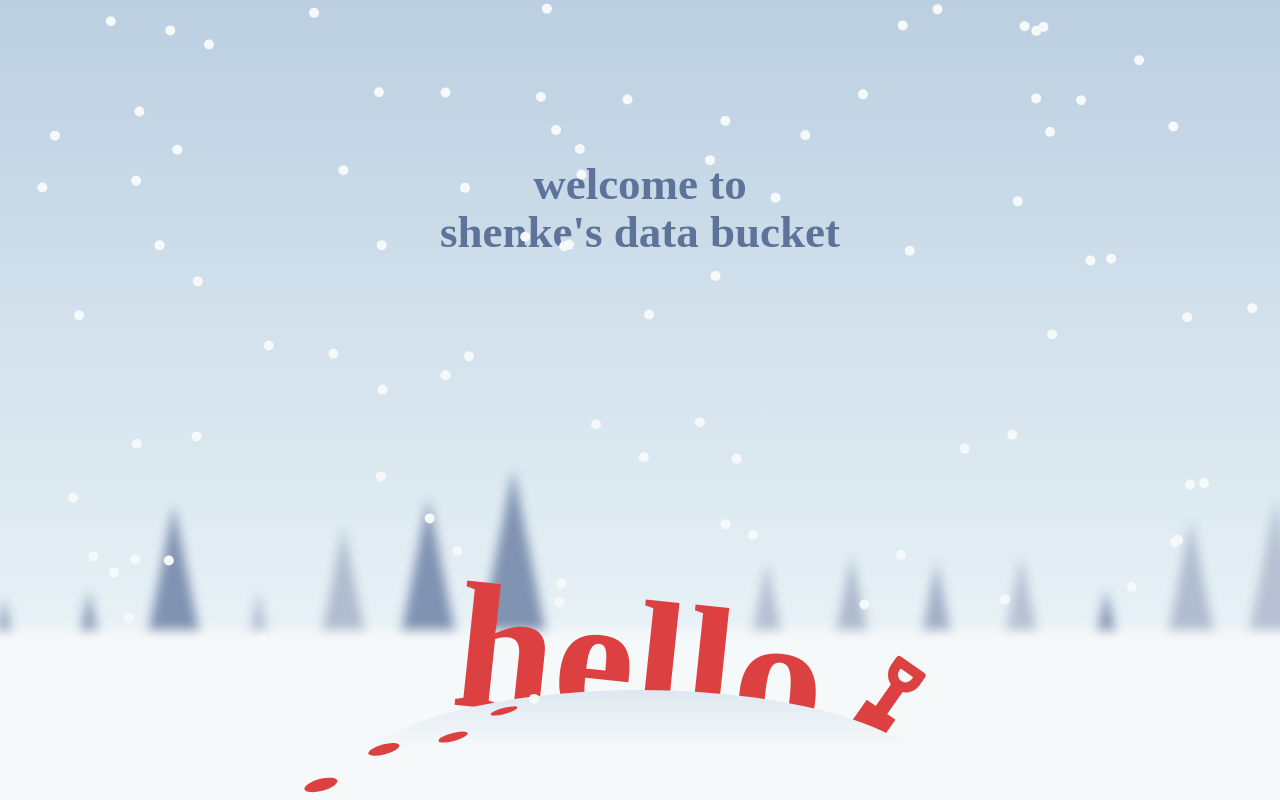
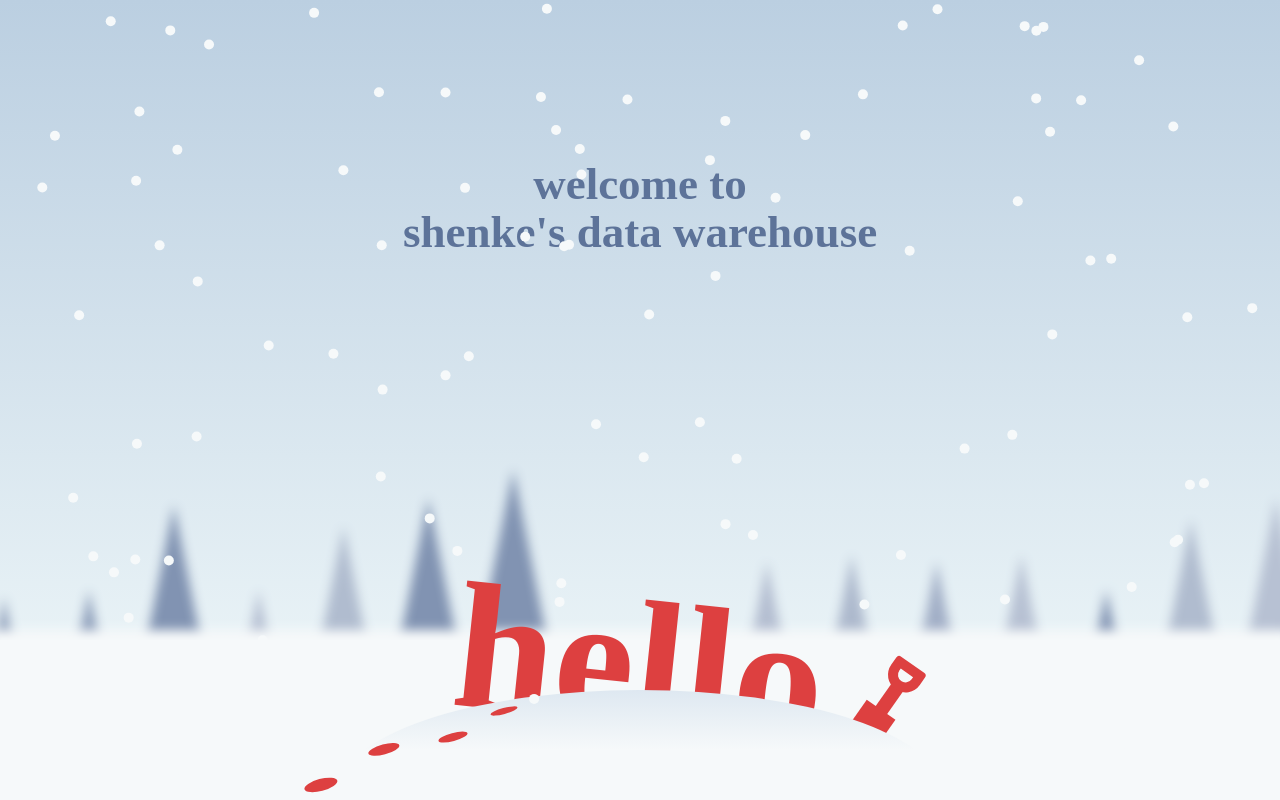
Before and after one commit to shallfade/data, a plain HTML site: page index.html in a window 1280 px wide. Drawn offline with Linux system fonts and the light colour scheme.

Commit message:
change title in index.html
change title in index.html by shenke

```diff
--- a/index.html
+++ b/index.html
@@ -11,7 +11,7 @@
 		<div class="content">
 			<canvas class="snow" id="snow" width="1920" height="917"></canvas>
 			<div class="main-text">
-				<h1>welcome to<br>shenke's data bucket</h1>
+				<h1>welcome to<br>shenke's data warehouse</h1>
 			</div>
 			<div class="ground">
 				<div class="mound">
```
